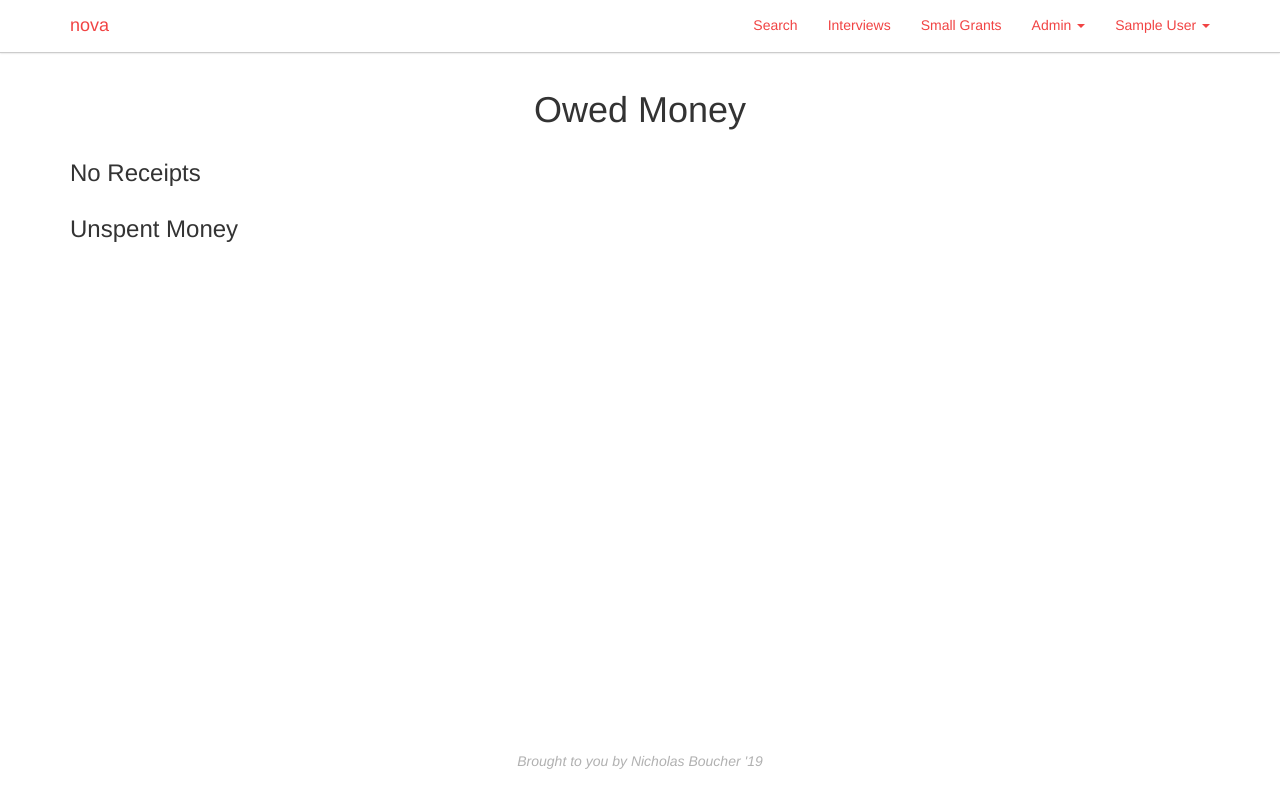
After one commit to nickboucher/nova, a Flask app: page /owed-money in a window 1280 px wide. The commit adds this page. Run offline with Flask 2, Linux system fonts and the light colour scheme; a user stored in the database is signed in; tables that the repository leaves empty hold one stand-in row (values such as "Sample post"); parts of the project's set-up code (start-up, migrations or seed data) failed here and were passed over; some libraries are stand-ins or nearby versions.

Commit message:
Added basic template for seeing who owes money

```diff
--- a/application.py
+++ b/application.py
@@ -1789,3 +1789,13 @@ def receipts_reminder():
         for grant in grants:
             email_submit_receipts(grant)
         return "Emails sent"
+
+@app.route('/owed-money')
+@login_required
+@admin_required
+def owed_money():
+    # Query for relevant grants
+    no_receipts = Grant.query.filter(AND(AND(Grant.council_approved==True,Grant.amount_allocated>0),Grant.receipts_submitted==False)).all()
+    unspent_money = Grant.query.filter(AND(AND(AND(Grant.council_approved==True,Grant.amount_allocated>0),Grant.must_reimburse_uc==True),Grant.reimbursed_uc==False)).all()
+    # Render page to user
+    return render_template('owed_money.html', no_receipts=no_receipts, unspent_money=unspent_money)
--- a/templates/layout.html
+++ b/templates/layout.html
@@ -65,6 +65,7 @@
                 					<ul class="dropdown-menu" role="menu">
                 					    <li><a href="{{ url_for('grants_packs') }}">Grants Packs</a></li>
                 						<li><a href="{{ url_for('review_receipts') }}">Treasurer</a></li>
+                                        <li><a href="{{ url_for('owed_money') }}">Owed Money</a></li>
                         				<li><a href="{{ url_for('schedule_interviews') }}">Schedule</a></li>
                         				<li><a href="{{ url_for('settings') }}">Settings</a></li>
                 					</ul>
--- /dev/null
+++ b/templates/owed_money.html
@@ -0,0 +1,39 @@
+{% extends "layout.html" %}
+
+{% block title %}
+    Owed Money
+{% endblock %}
+
+{% block main %}
+
+    <div class="row">
+        <div class="col-md-12">
+            <div class="center">
+                <h1>Owed Money</h1>
+            </div>
+        </div>
+    </div>
+    <div class="row">
+        <div class="col-md-12">
+            <h3>No Receipts</h3>
+            <ul>
+                {% for no_receipt in no_receipts %}
+                    <li>{{ no_receipt.project }}</li>
+                {% endfor %}
+            </ul>
+        </div>
+    </div>
+    <div class="row">
+        <div class="col-md-12">
+            <h3>Unspent Money</h3>
+            <ul>
+                {% for unspent in unspent_money %}
+                    <li>{{ unspent.project }}</li>
+                {% endfor %}
+            </ul>
+        </div>
+    </div>
+
+    <div class="navbar navbar-fixed-bottom center" style="color:#b1b1b1;"><i>Brought to you by Nicholas Boucher '19</i></div>
+
+{% endblock %}
```
